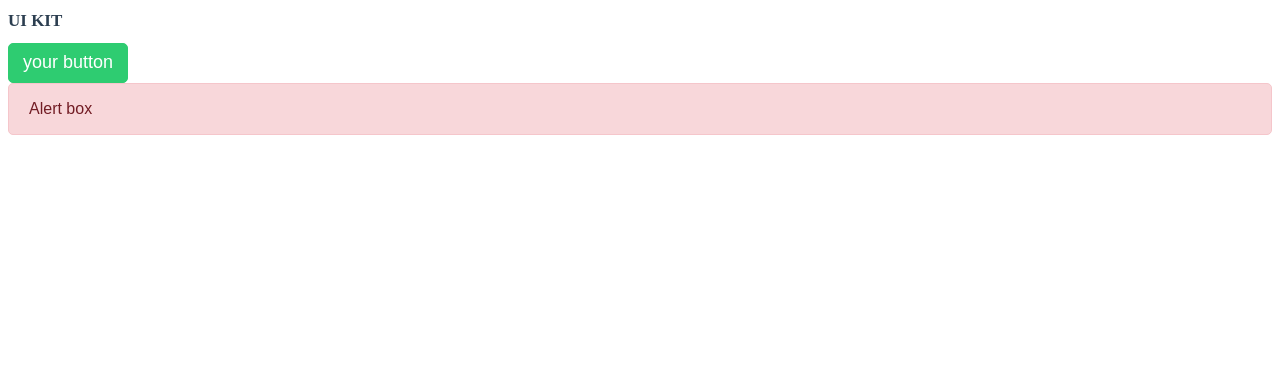
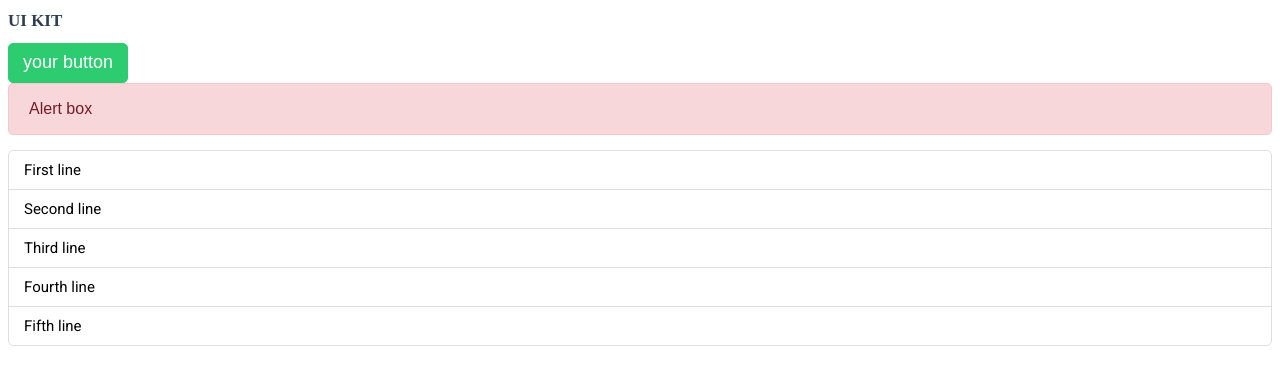
Before and after one commit to emmaaudousset/handz, a plain HTML site: page uikit/index.html in a window 1280 px wide. Drawn offline with Linux system fonts and the light colour scheme.

Commit message:
list group component

```diff
--- a/uikit/index.html
+++ b/uikit/index.html
@@ -2,6 +2,9 @@
 <html>
     <head>
         <link rel="stylesheet" href="style.css">
+        <link href="https://fonts.googleapis.com/css2?family=Roboto&display=swap" rel="stylesheet">
+
+
     </head>
     <body>
         <h1>UI KIT</h1>
@@ -9,5 +12,12 @@
         <div class="alert">
             <p>Alert box</p>
         </div>
+        <ul class="list-group">
+            <li class="list-group-item">First line</li>
+            <li class="list-group-item">Second line</li>
+            <li class="list-group-item">Third line</li>
+            <li class="list-group-item">Fourth line</li>
+            <li class="list-group-item">Fifth line</li>
+        </ul>
     </body>
 </html>
--- a/uikit/style.css
+++ b/uikit/style.css
@@ -26,3 +26,22 @@
     padding-left: 20px;
     font-family: Arial, Helvetica, sans-serif;
 }
+
+.list-group {
+    font-family: 'Roboto', sans-serif;
+    border: 1px solid #DFDFDF;
+    border-radius: 5px;
+    list-style: none;
+    padding-left: 0px;
+    text-indent: 5px;
+    font-size: 15px;
+}
+
+.list-group-item {
+    border-bottom: 1px solid #DFDFDF;
+    padding: 10px;
+}
+
+.list-group-item:last-child {
+    border-bottom: 0px;
+}
```
